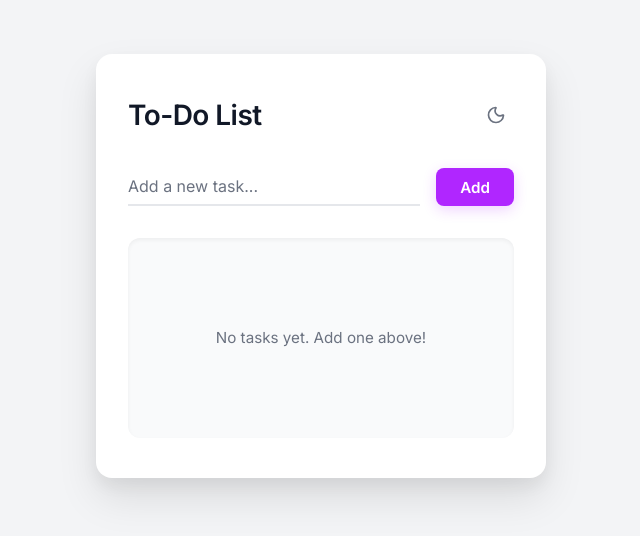
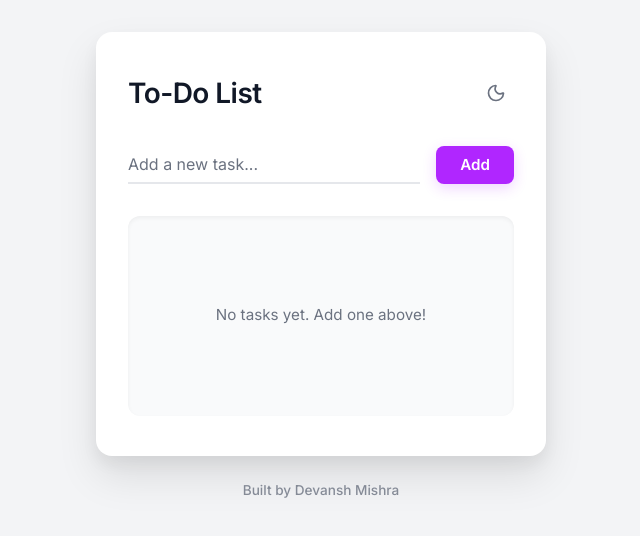
Before and after one commit to devanshmisra/Todo-s-list-App, a React (Vite) app: page / in a window 1280 px wide. Shown: the part 134-670 px from the top of the page, without its empty margins (319-959 px from the left). Built offline with nearby package versions, Linux system fonts and the light colour scheme.

Commit message:
feat: implement full-featured todo list application with local storage persistence and dark mode support

```diff
--- a/src/App.jsx
+++ b/src/App.jsx
@@ -61,7 +61,8 @@ function App() {
   };
 
   return (
-    <div className="app-container">
+    <>
+      <div className="app-container">
       <div className="header">
         <h1>To-Do List</h1>
         <button
@@ -115,6 +116,10 @@ function App() {
         )}
       </div>
     </div>
+      <footer className="footer">
+        Built by Devansh Mishra
+      </footer>
+    </>
   );
 }
 
--- a/src/index.css
+++ b/src/index.css
@@ -67,7 +67,10 @@ body {
   width: 100%;
   padding: 1rem;
   display: flex;
+  flex-direction: column;
+  align-items: center;
   justify-content: center;
+  gap: 1.5rem;
 }
 
 .app-container {
@@ -286,3 +289,11 @@ body {
   box-shadow: inset 0 2px 4px rgba(0, 0, 0, 0.05);
   transition: background-color 0.3s ease;
 }
+
+.footer {
+  text-align: center;
+  font-size: 0.85rem;
+  color: var(--text-muted);
+  opacity: 0.8;
+  font-weight: 500;
+}
```
